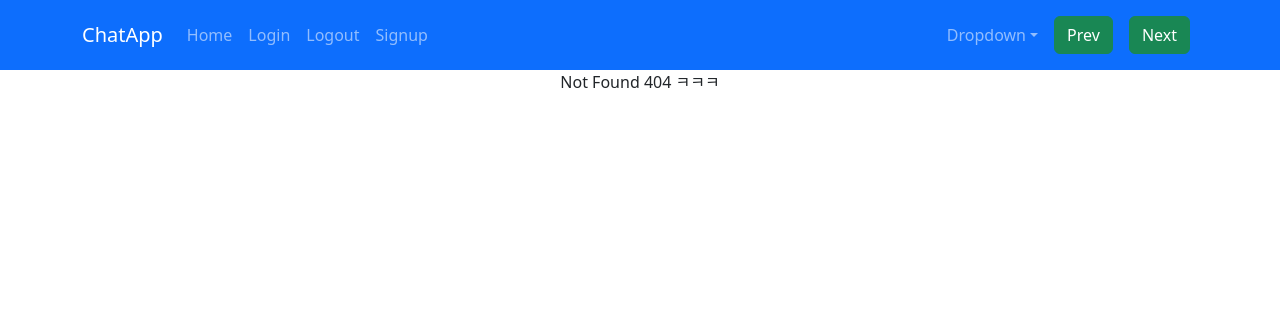
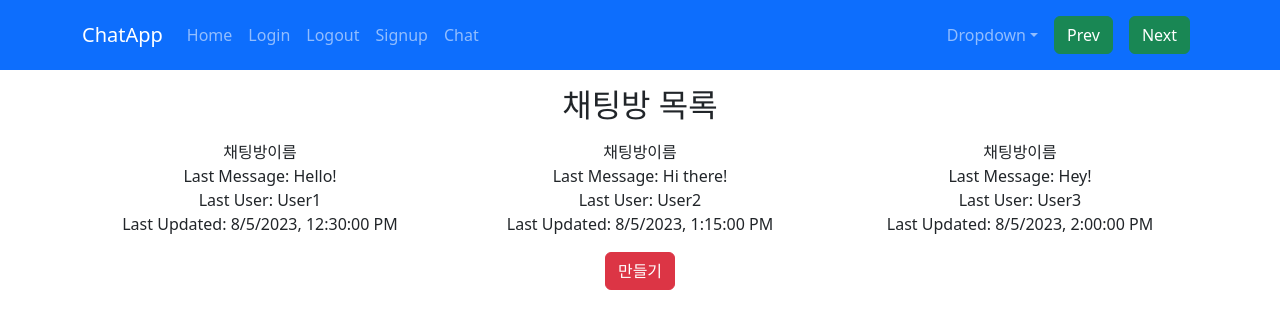
Before and after one commit to 9370Cloud/chatApp, a React (Create React App) app in the folder frontend/: page /list in a window 1280 px wide. Before the commit this address had no page. Shown: the top 328 px of the page. Built offline with nearby package versions, Linux system fonts and the light colour scheme.

Commit message:
채팅방 리스트 하드코딩

```diff
--- a/frontend/src/App.js
+++ b/frontend/src/App.js
@@ -9,6 +9,8 @@ import axios from "axios";
 import { NavBar } from "./components/Navbar"
 import { Login } from "./components/Login";
 import { Signup } from "./components/Signup";
+import {ChatList} from "./components/ChatList";
+import { CreateChatRoom } from "./components/CreateChatRoom";
 
 
 function App() {
@@ -19,6 +21,8 @@ function App() {
         <Route path="/" element={<대문 />} />
         <Route path="/login" element={<Login />} />
         <Route path="/signup" element={<Signup />} />
+        <Route path="/list" element={<ChatList/>} />
+        <Route path="/createchatroom" element={<CreateChatRoom/>} />
         <Route path="*" element={ <div>Not Found 404 ㅋㅋㅋ</div> } />
       </Routes>
     </div>
--- /dev/null
+++ b/frontend/src/components/ChatList.js
@@ -0,0 +1,118 @@
+import React, { useState } from "react";
+import { Container, Row, Col, Button } from "react-bootstrap"; // react-bootstrap에서 Container, Row, Col을 불러옵니다.
+import { Routes, Route, Link, useNavigate } from "react-router-dom";
+import axios from "axios";
+
+// 하드코딩된 예제 데이터 (채팅방 리스트)
+const chatRooms = [
+  {
+    id: 1,
+    name: "Room 1",
+    lastMessage: "Hello!",
+    lastUser: "User1",
+    timestamp: "2023-08-05T12:30:00",
+  },
+  {
+    id: 2,
+    name: "Room 2",
+    lastMessage: "Hi there!",
+    lastUser: "User2",
+    timestamp: "2023-08-05T13:15:00",
+  },
+  {
+    id: 3,
+    name: "Room 3",
+    lastMessage: "Hey!",
+    lastUser: "User3",
+    timestamp: "2023-08-05T14:00:00",
+  },
+];
+
+function ChatList(){
+  const [chatRoomList, setChatRoomList] = useState(chatRooms);
+  let navigate = useNavigate();
+
+  return (
+    <Container>
+      {" "}
+      {/* Container로 컨텐츠를 감쌉니다. */}
+      <h2 className="mb-3 mt-3">채팅방 목록</h2>
+      <Row>
+        {" "}
+        {/* Row로 새로운 행을 생성합니다. */}
+        {chatRoomList.map((chatRoom) => (
+          <Col key={chatRoom.id} xs={12} md={6} lg={4}>
+            {" "}
+            {/* Col로 컬럼을 생성합니다. */}
+            {/* xs, md, lg 속성으로 다른 화면 크기에 따른 컬럼 크기를 조정할 수 있습니다. */}
+            <div className="chat-room-item">
+              <div>채팅방이름</div>
+              <div>Last Message: {chatRoom.lastMessage}</div>
+              <div>Last User: {chatRoom.lastUser}</div>
+              <div>
+                Last Updated: {new Date(chatRoom.timestamp).toLocaleString()}
+              </div>
+            </div>
+          </Col>
+        ))}
+      </Row>
+      <Button
+        variant="danger"
+        className="mt-3"
+        onClick={() => {
+          const jwtToken = document.cookie
+            .split("; ")
+            .find((cookie) => cookie.startsWith("jwt="))
+            .split("=")[1]; // 쿠키 스토리지에서 jwtToken 값을 가져옴
+          console.log(jwtToken);
+          axios
+            .get("http://localhost:8080/createchatroom", {
+              headers: {
+                Authorization: `Bearer ${jwtToken}`,
+              },
+            })
+            .then((결과) => {
+              navigate("/createchatroom");
+            });
+        }}
+      >
+        만들기
+      </Button>{" "}
+    </Container>
+  );
+};
+
+export { ChatList };
+
+// import React, { useState } from 'react';
+
+// // 하드코딩된 예제 데이터 (채팅방 리스트)
+// const chatRooms = [
+//   { id: 1, name: 'Room 1', lastMessage: 'Hello!', lastUser: 'User1', timestamp: '2023-08-05T12:30:00' },
+//   { id: 2, name: 'Room 2', lastMessage: 'Hi there!', lastUser: 'User2', timestamp: '2023-08-05T13:15:00' },
+//   { id: 3, name: 'Room 3', lastMessage: 'Hey!', lastUser: 'User3', timestamp: '2023-08-05T14:00:00' },
+// ];
+
+// const ChatList = () => {
+//   const [chatRoomList, setChatRoomList] = useState(chatRooms);
+
+//   return (
+//     <div>
+//       <h2>Chat Room List</h2>
+//       <ul>
+//         {chatRoomList.map((chatRoom) => (
+//           <li key={chatRoom.id}>
+//             <div>
+//               <strong>{chatRoom.name}</strong>
+//             </div>
+// <div>Last Message: {chatRoom.lastMessage}</div>
+// <div>Last User: {chatRoom.lastUser}</div>
+// <div>Last Updated: {new Date(chatRoom.timestamp).toLocaleString()}</div>
+//           </li>
+//         ))}
+//       </ul>
+//     </div>
+//   );
+// };
+
+// export {ChatList};
--- /dev/null
+++ b/frontend/src/components/CreateChatRoom.js
@@ -0,0 +1,46 @@
+import React, { useState } from 'react';
+import { Button } from "react-bootstrap"; // react-bootstrap에서 Container, Row, Col을 불러옵니다.
+
+
+const CreateChatRoom = () => {
+  const [chatRoomName, setChatRoomName] = useState('');
+  const [invitees, setInvitees] = useState('');
+
+  const handleCreateChatRoom = () => {
+    // 여기에서 채팅방 생성 및 초대 로직을 구현합니다.
+    // chatRoomName과 invitees를 이용하여 채팅방을 생성하고 초대합니다.
+    // 예: 채팅방 생성 API 호출 또는 상태 관리를 이용한 채팅방 데이터 추가 등
+    console.log(`Chat Room Name: ${chatRoomName}`);
+    console.log(`Invitees: ${invitees}`);
+  };
+
+  return (
+    <div>
+      <br/>
+      <h2>채팅방 만들기</h2>
+      <div>
+        <div><label>채팅방명</label></div>
+        <input
+          type="text"
+          value={chatRoomName}
+          onChange={(e) => setChatRoomName(e.target.value)}
+        />
+      </div>
+      <br/>
+      <div>
+        <div><label>초대할 사람 아이디</label></div>
+        <input
+          type="text"
+          value={invitees}
+          onChange={(e) => setInvitees(e.target.value)}
+        />
+      </div>
+      <br/>
+      <Button
+        variant="danger"
+        onClick={handleCreateChatRoom}>만들기</Button>
+    </div>
+  );
+};
+
+export {CreateChatRoom};
--- a/frontend/src/components/Navbar.js
+++ b/frontend/src/components/Navbar.js
@@ -1,6 +1,7 @@
 /* eslint-disable */
 import { Button, Navbar, Nav, Container, NavDropdown } from "react-bootstrap";
 import { Routes, Route, Link, useNavigate } from "react-router-dom";
+import axios from "axios";
 
 function NavBar() {
   let navigate = useNavigate();
@@ -56,6 +57,20 @@ function NavBar() {
             >
               Signup
             </Nav.Link>
+            <Nav.Link
+              onClick={(e) => {
+                e.stopPropagation();
+                const jwtToken = document.cookie.split('; ').find(cookie => cookie.startsWith('jwt=')).split('=')[1]; // 쿠키 스토리지에서 jwtToken 값을 가져옴
+            console.log(jwtToken)
+            axios.get("http://localhost:8080/list", {headers: {
+              Authorization: `Bearer ${jwtToken}`
+            }}).then((결과) => {
+              navigate("/list")
+            });
+              }}
+            >
+              Chat
+            </Nav.Link>
           </Nav>
           <Nav>
             <NavDropdown title="Dropdown" id="basic-nav-dropdown" className="">
```
Also changed, not shown: 2 other files (tests, documents, lock files or other folders).
